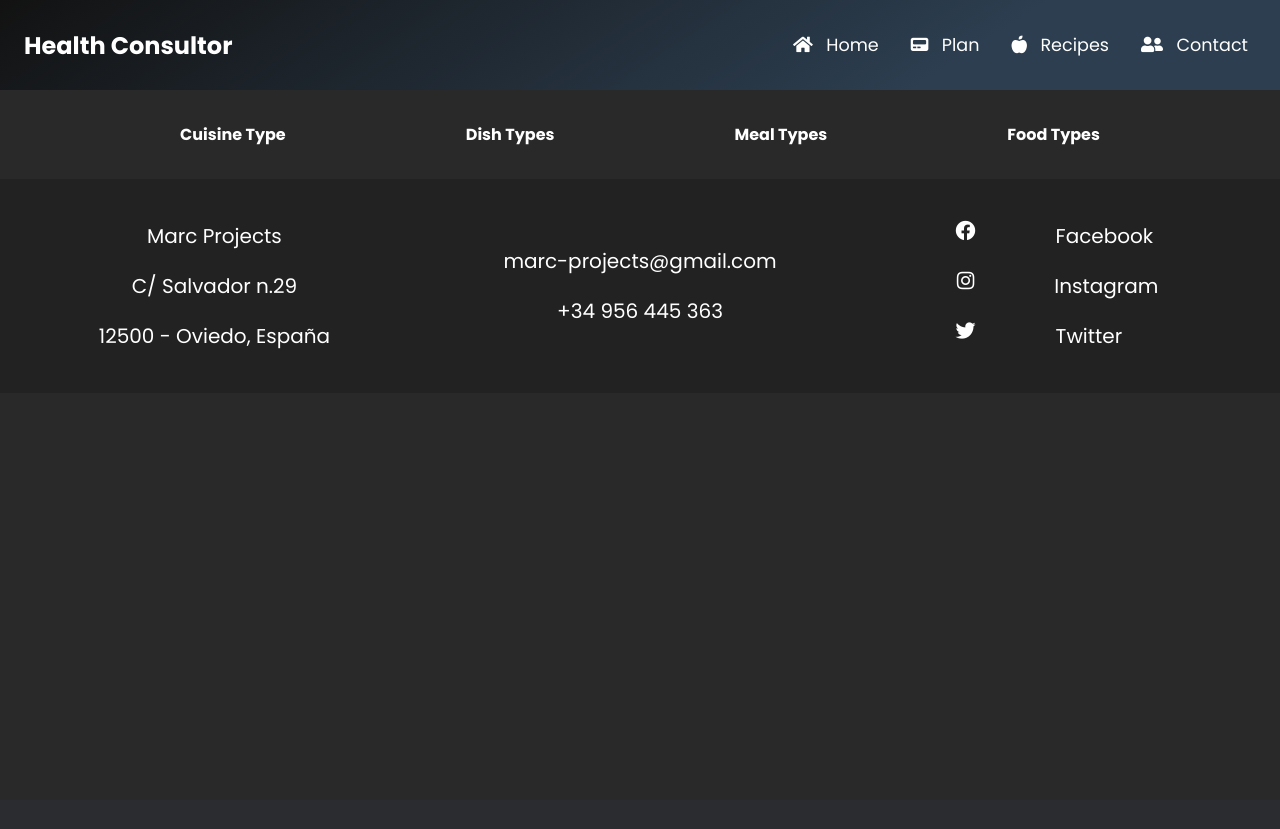
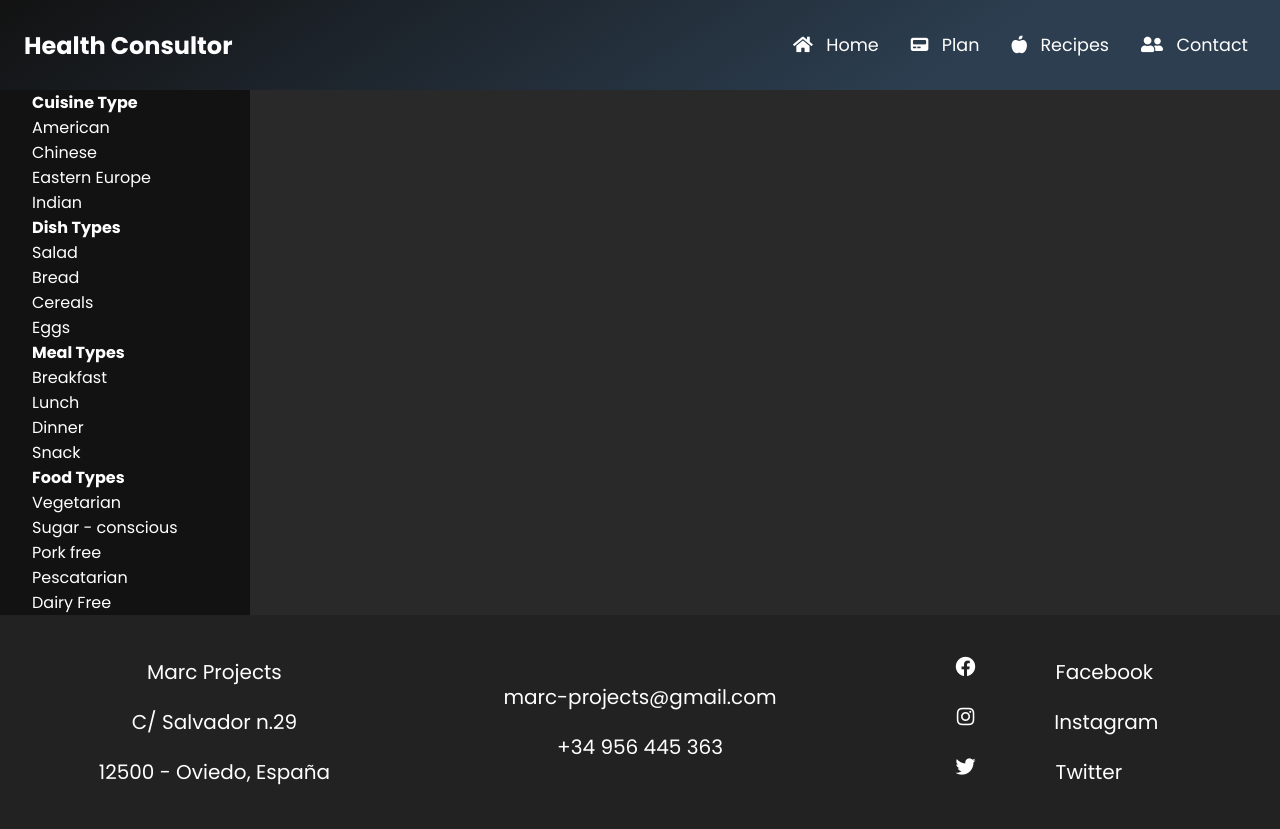
Before and after one commit to lovintocode/dark-themed-web, a PHP site: page /index.php?page=recipes in a window 1280 px wide. Before the commit the page ends 393 px from the top, so only its background shows below. Run offline with PHP 8.4, Linux system fonts and the light colour scheme.

Commit message:
Animations on scroll added(beta) and menu recipes started(beta)

```diff
--- a/css/home/second-section.css
+++ b/css/home/second-section.css
@@ -17,6 +17,7 @@
   margin-bottom: 2em;
   cursor: pointer;
   box-shadow: rgba(50, 50, 93, 0.25) 0px 30px 60px -12px inset, rgba(0, 0, 0, 0.3) 0px 18px 36px -18px inset;
+  transition:all 0.8s ease;
 }
 #image-gallery .card:hover > .image-container .image {
   transform: scale(1.2);
@@ -84,6 +85,7 @@
     width: 100%;
     height: 600px;
     margin: 0 1em;
+    margin-top: 15em;
   }
   #image-gallery .card .text-container {
     height: 250px;
@@ -126,3 +128,4 @@
     font-size: 18px;
   }
 }
+/* 1367 */
--- a/css/recipes/nav.css
+++ b/css/recipes/nav.css
@@ -1,19 +1,29 @@
-#recipes {
-  width: 100%;
-  height: auto;
-  padding: 2em 0;
+#recipes-wrapper .recipes-container {
+  width: 250px;
 }
-#recipes .recipes-container {
+#recipes-wrapper .recipes-container .recipes-navbar {
+  display: flex;
+  flex-direction: column;
+  align-items: center;
+  height: 100%;
+  padding: 0 2em;
+  background-color: #121212;
+}
+#recipes-wrapper .recipes-container .recipes-navbar .recipes-item {
   width: 100%;
 }
-#recipes .recipes-container .recipes-navbar {
-  display: flex;
-  flex-direction: row;
-  justify-content: space-evenly;
-}
-#recipes .recipes-container .recipes-navbar .recipes-item .recipes-title .link {
+
+
+#recipes-wrapper .recipes-container .recipes-navbar .recipes-item .recipes-title .link {
   color: #ffff;
 }
-#recipes .recipes-container .recipes-navbar .hidden-menu {
-  display: none;
+#recipes-wrapper .recipes-container .recipes-navbar .recipes-item .hidden-menu .hidden-item {
+  width: 100%;
 }
+#recipes-wrapper .recipes-container .recipes-navbar .recipes-item .hidden-menu .hidden-item .link {
+  color: #ffff;
+}
+#recipes-wrapper .recipes-container .recipes-navbar .hidden-menu {
+  display: flex;
+  flex-direction: column;
+}
--- a/docs/colors.txt
+++ b/docs/colors.txt
@@ -1,9 +1,9 @@
-Primary : #ffff(light purple)
+Primary : #ffff(white)
 Primary variant : #3700B3(blue)
 Secondary : #03DAC6(light blue)
 Background: #292929(light black)
 Surface: #121212(black)
 Error: #ff4545(red)
-Links: #ff4545
+Links: #ff4545 (red)
 Hovers: #0000000(black)
-LightText: #b1b1b1
+LightText: rgba(255, 255, 255, 0.9) (light-white)
--- a/js/main.js
+++ b/js/main.js
@@ -16,7 +16,7 @@
   preloaderHandler()
   // image lazy loader
   lazyLoader()
-  // loadDinamicImages()
+  loadDinamicImages()
   equalHeightHandler()
   // Manages recipes nav
   recipesNavHandler()
@@ -27,8 +27,9 @@
     hideNavbar()
   else if (window_width > 768){
     showNavbar()
-    $('#swiper').css('margin-top', '0')
-    $('#first-section').css('margin-top', '0')
+    $('#home-wrapper').css('margin-top', '0')
+    $('#contact-wrapper').css('margin-top', '0')
+    $('#recipes-wrapper').css('margin-top', '0');
   }
 })
 function swiperHandler() {
@@ -102,22 +103,26 @@
   $('.equalheight').matchHeight();
 }
 function recipesNavHandler() {
-  $('.recipe').hover(function () {
-    console.log("works")
+  $('.hidden-menu').hide()
+  $(".recipes-item").click(function() {
+    let list_id = this.id
+    $('#'+list_id+'.hidden-menu').toggle('normal')
   })
 }
-// function loadDinamicImages() {
-//   let doc = document.documentElement;
-//   let window_top
-//   $( window ).scroll(function() {
-//     window_top = (window.pageYOffset || doc.scrollTop)  - (doc.clientTop || 0);
-//     console.log(window_top)
-//     console.log(getOffsetY('image-gallery') - 100)
-//   })
-// }
+function loadDinamicImages() {
+  var observer = new IntersectionObserver(function(entries) {
+    if(entries[0].isIntersecting === true)
+      setTimeout(function() {
+        $('#image-gallery .card:first-child()').css('margin-top', '0')
+      },200)
+    setTimeout(function() {
+      $('#image-gallery .card:nth-child(2)').css('margin-top', '0')
+    },300)
+    setTimeout(function() {
+      $('#image-gallery .card:last-child()').css('margin-top', '0')
+    },400)
+  }, { threshold: [0]
+  });
 
-// function getOffsetY(el) {
-//   var offsets = $('#'+el).offset();
-//   var top = offsets.top;
-//   return top
-// }
+  observer.observe(document.querySelector("#image-gallery"));
+}
--- a/pages/recipes.php
+++ b/pages/recipes.php
@@ -1,37 +1,36 @@
 <div id="recipes-wrapper">
-  <div id="recipes">
   <div class="recipes-container">
     <ul class="recipes-navbar">
-        <li class="recipes-item">
-          <h4 class="recipes-title"><a id="1" class="link recipe" href="#" title="">Cuisine Type</a></h4>
-          <ul class="hidden-menu">
+      <li id="1" class="recipes-item">
+        <h4 class="recipes-title"><a class="link recipe" href="#" title="">Cuisine Type</a></h4>
+        <ul id='1' class="hidden-menu">
           <li class="hidden-item"><a class="link" href="" title="">American</a></li>
           <li class="hidden-item"><a class="link" href="" title="">Chinese</a></li>
           <li class="hidden-item"><a class="link" href="" title="">Eastern Europe</a></li>
           <li class="hidden-item"><a class="link" href="" title="">Indian</a></li>
         </ul>
       </li>
-        <li class="recipes-item">
-          <h4 class="recipes-title"><a id="2" class="link recipe" href="" title="">Dish Types</a></h4>
-          <ul class="hidden-menu">
+      <li id="2" class="recipes-item">
+        <h4 class="recipes-title"><a class="link recipe" href="#" title="">Dish Types</a></h4>
+        <ul id='2' class="hidden-menu">
           <li class="hidden-item"><a class="link" href="" title="">Salad</a></li>
           <li class="hidden-item"><a class="link" href="" title="">Bread</a></li>
           <li class="hidden-item"><a class="link" href="" title="">Cereals</a></li>
-            <li class="hidden-item"><a class="link" href="" title="">Egg</a></li>
+          <li class="hidden-item"><a class="link" href="" title="">Eggs</a></li>
         </ul>
       </li>
-        <li class="recipes-item">
-          <h4 class="recipes-title"><a id="3" class="link recipe" href="" title="">Meal Types</a></h4>
-          <ul class="hidden-menu">
+      <li id="3" class="recipes-item">
+        <h4 class="recipes-title"><a class="link recipe" href="#" title="">Meal Types</a></h4>
+        <ul id='3' class="hidden-menu">
           <li class="hidden-item"><a class="link" href="" title="">Breakfast</a></li>
           <li class="hidden-item"><a class="link" href="" title="">Lunch</a></li>
           <li class="hidden-item"><a class="link" href="" title="">Dinner</a></li>
           <li class="hidden-item"><a class="link" href="" title="">Snack</a></li>
         </ul>
       </li>
-        <li class="recipes-item">
-          <h4 class="recipes-title"><a id="4" class="link recipe" href="" title="">Food Types</a></h4>
-          <ul class="hidden-menu">
+      <li id="4" class="recipes-item">
+        <h4 class="recipes-title"><a class="link recipe" href="#" title="">Food Types</a></h4>
+        <ul id='4' class="hidden-menu">
           <li class="hidden-item"><a class="link" href="" title="">Vegetarian</a></li>
           <li class="hidden-item"><a class="link" href="" title="">Sugar - conscious</a></li>
           <li class="hidden-item"><a class="link" href="" title="">Pork free</a></li>
@@ -42,4 +41,3 @@
     </ul>
   </div>
 </div>
-</div>
```
Lines whose indentation alone changed are shown as unchanged.
